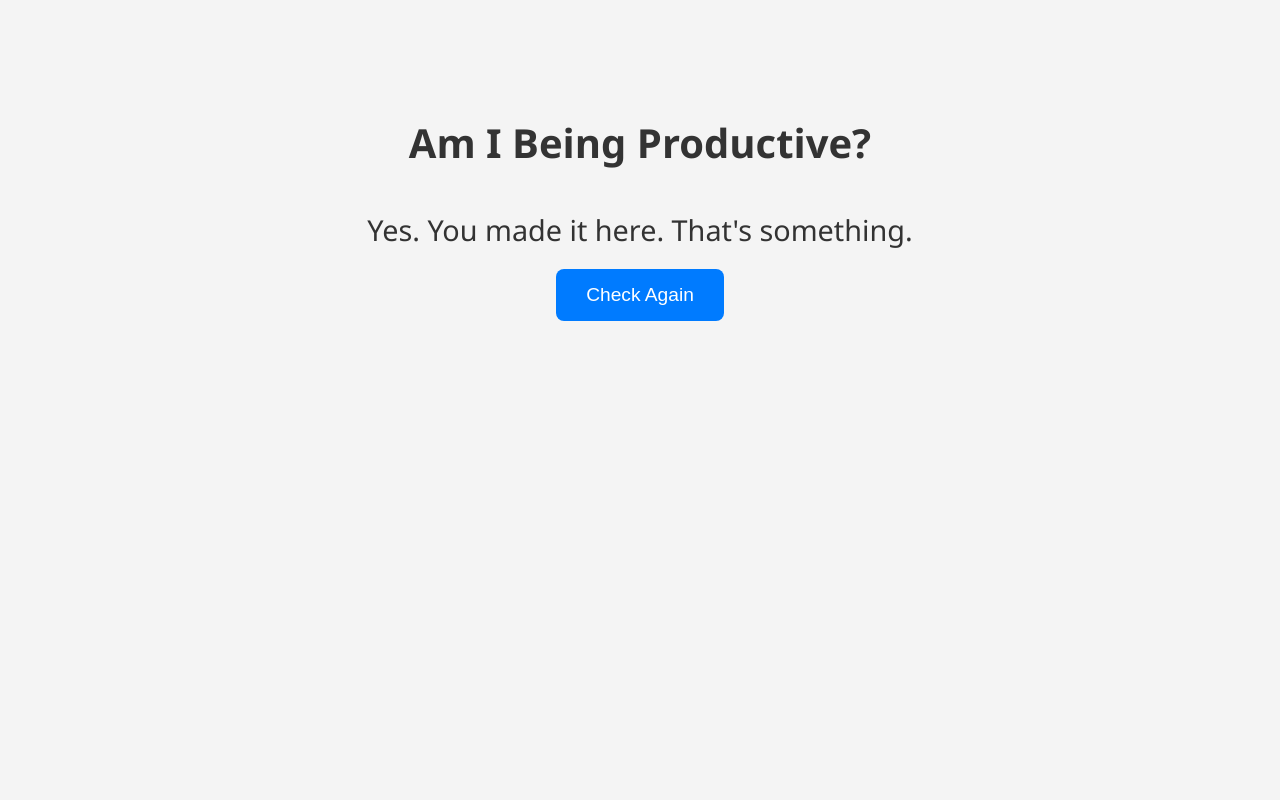
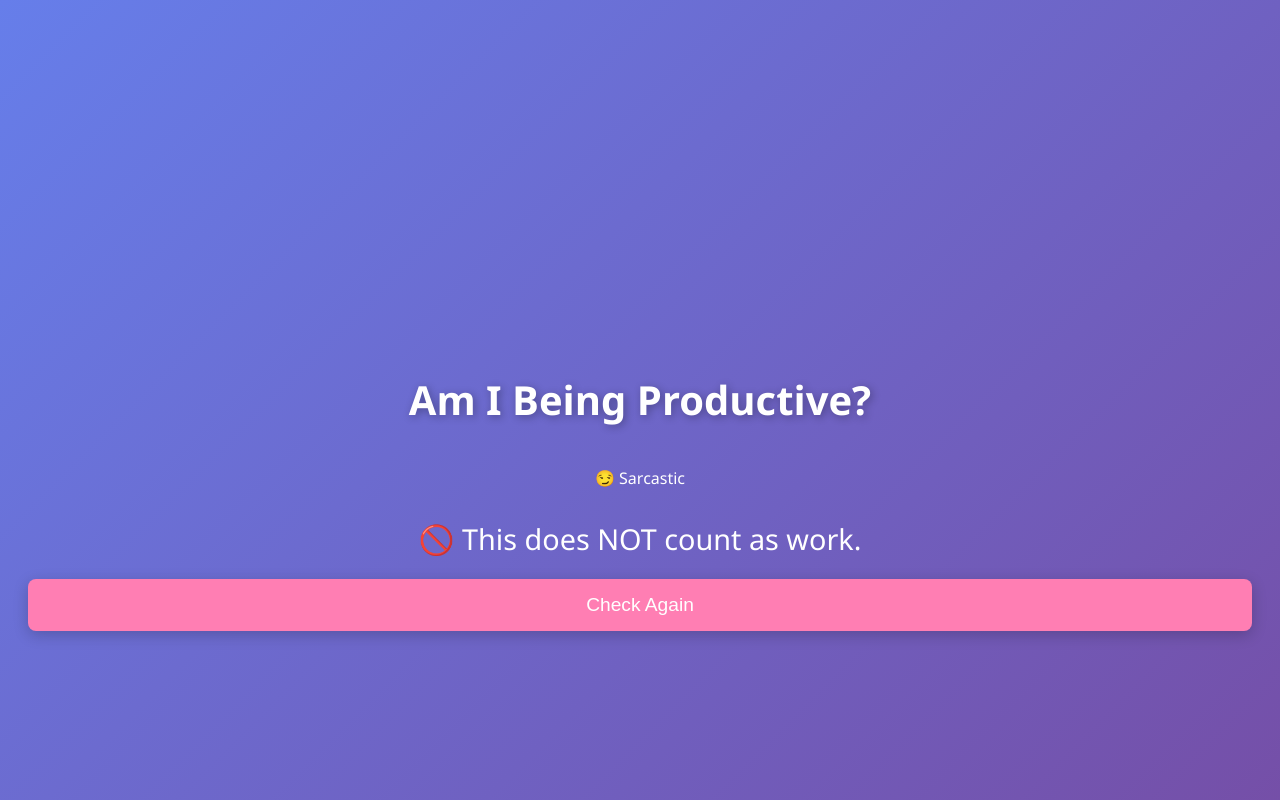
Before and after one commit to fizagit/productive-checker, a plain HTML site: page index.html in a window 1280 px wide. Shown: the top 800 px of the page. Drawn offline with Linux system fonts and the light colour scheme.

Commit message:
Updated readme

```diff
--- a/index.html
+++ b/index.html
@@ -6,66 +6,120 @@
   <title>Am I Being Productive?</title>
   <style>
     body {
-      background-color: #f4f4f4;
-      color: #333;
+      background: linear-gradient(135deg, #667eea, #764ba2);
+      color: #fff;
       font-family: 'Segoe UI', sans-serif;
       text-align: center;
       padding: 80px 20px;
+      min-height: 100vh;
+      display: flex;
+      flex-direction: column;
+      justify-content: center;
     }
 
     h1 {
       font-size: 2.5em;
       margin-bottom: 40px;
+      text-shadow: 2px 2px 8px rgba(0,0,0,0.3);
+    }
+
+    #category {
+      font-size: 1em;
+      margin-bottom: 10px;
+      opacity: 0.8;
     }
 
     #response {
       font-size: 1.8em;
       margin: 20px auto;
       max-width: 600px;
+      opacity: 0;
+      transition: opacity 0.5s ease-in-out;
+      line-height: 1.4;
     }
 
     button {
       padding: 15px 30px;
       font-size: 1.2em;
-      background-color: #007bff;
+      background: #ff7eb3;
       color: #fff;
       border: none;
       border-radius: 8px;
       cursor: pointer;
-      transition: background-color 0.3s ease;
+      box-shadow: 0px 4px 15px rgba(0,0,0,0.2);
+      transition: all 0.3s ease;
     }
 
     button:hover {
-      background-color: #0056b3;
+      background: #ff4f81;
+      box-shadow: 0px 6px 20px rgba(0,0,0,0.3);
+      transform: translateY(-2px);
     }
   </style>
 </head>
 <body>
 
   <h1>Am I Being Productive?</h1>
+  <div id="category"></div>
   <div id="response">Let's find out...</div>
   <button onclick="checkProductivity()">Check Again</button>
 
   <script>
-    const responses = [
-      "No. Checking this website doesn't count.",
-      "You’re avoiding something, aren’t you?",
-      "At least you're not on TikTok. Or are you?",
-      "You opened this instead of working? Nice.",
-      "Hmm... does scrolling count as progress?",
-      "Yes. You made it here. That's something.",
-      "Debatable. But you showed up, so good job.",
-      "Maybe... but that to-do list says otherwise.",
-      "You’re thinking about being productive. Step one complete!",
-      "Go drink some water and then try again."
-    ];
+    const categories = {
+      "💪 Motivational": [
+        "🚀 Yes! You're on fire today!",
+        "🔥 Crushing it! Keep going.",
+        "🐢 Slow progress is still progress.",
+        "🏆 Productivity unlocked!",
+        "🥇 You beat yesterday’s productivity!"
+      ],
+      "😏 Sarcastic": [
+        "💤 Nope. You might as well take a nap.",
+        "📱 Put your phone down, we both know why.",
+        "🕒 Procrastination level: Expert.",
+        "🚫 This does NOT count as work.",
+        "😂 Nice try. Get back to it."
+      ],
+      "📊 Neutral": [
+        "🎯 You’re on track… probably.",
+        "📚 Reading this counts… kind of.",
+        "💬 Even talking to me is progress… right?",
+        "🤔 Thinking about work ≠ working.",
+        "🔄 Try again, maybe you'll get a better answer."
+      ],
+      "🤪 Silly/Fun": [
+        "☕ Coffee first, productivity later.",
+        "🙈 Stop hiding from your to-do list.",
+        "🍪 Take a snack break, you earned it.",
+        "🎶 Maybe music will help you focus?",
+        "🌊 Go with the flow… but actually do something."
+      ]
+    };
 
     function checkProductivity() {
-      const random = Math.floor(Math.random() * responses.length);
-      document.getElementById("response").innerText = responses[random];
+      const responseEl = document.getElementById("response");
+      const categoryEl = document.getElementById("category");
+
+      // Hide old text
+      responseEl.style.opacity = 0;
+      categoryEl.style.opacity = 0;
+
+      setTimeout(() => {
+        const categoryNames = Object.keys(categories);
+        const randomCategory = categoryNames[Math.floor(Math.random() * categoryNames.length)];
+        const messages = categories[randomCategory];
+        const randomMessage = messages[Math.floor(Math.random() * messages.length)];
+
+        categoryEl.innerText = randomCategory;
+        responseEl.innerText = randomMessage;
+
+        // Fade in
+        categoryEl.style.opacity = 1;
+        responseEl.style.opacity = 1;
+      }, 300);
     }
 
-    // Show a random response on first load too
+    // Show a random response on first load
     checkProductivity();
   </script>
 
```
Also changed, not shown: 1 other file.
